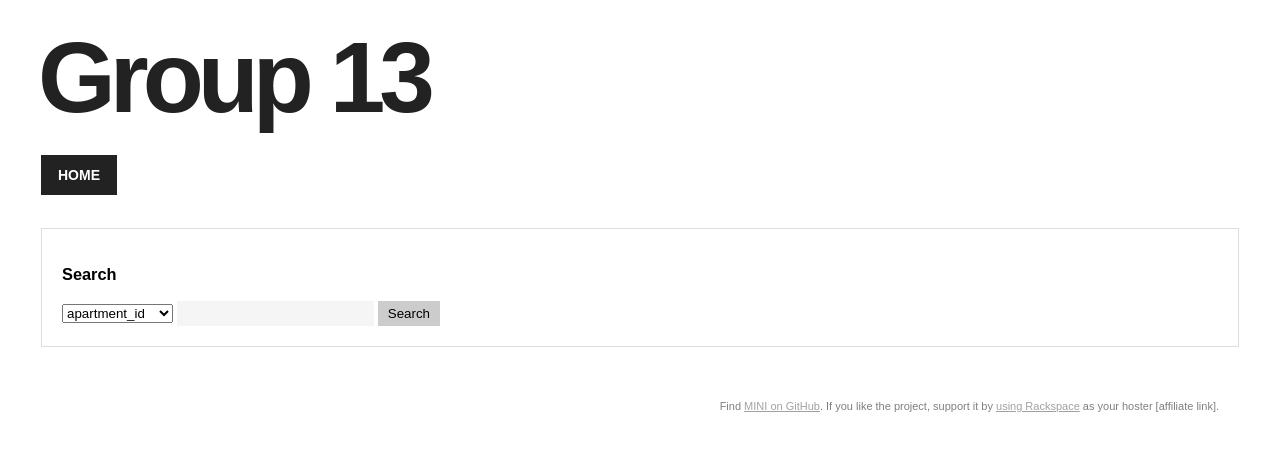
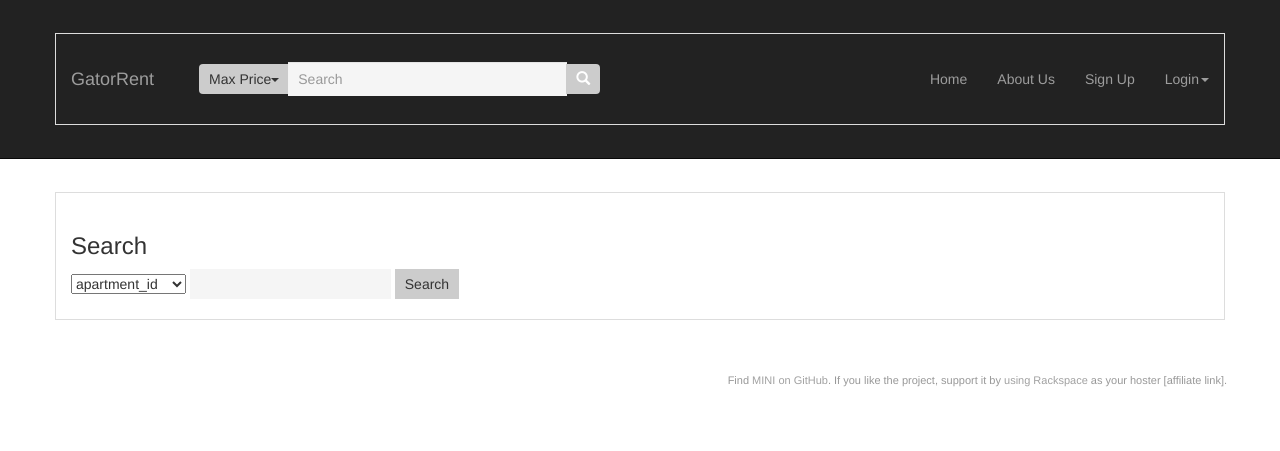
Before and after one commit to ronbarrera/GatorRent-Site-Project, a PHP site: page / in a window 1280 px wide. Shown: the top 451 px of the page. Run offline with PHP 8.4, Linux system fonts and the light colour scheme; data that the repository does not hold is empty; a stand-in replaces the project's code that opens the database connection; some libraries are stand-ins or nearby versions.

Commit message:
Added static navbar (html code) to header.php

```diff
--- a/application/view/_templates/header.php
+++ b/application/view/_templates/header.php
@@ -2,25 +2,97 @@
 <html lang="en">
     <head>
         <meta charset="utf-8">
-    <title>F16G13 Prototype</title>
+        <title>GatorRent</title>
         <meta name="description" content="">
         <meta name="viewport" content="width=device-width, initial-scale=1.0">
 
         <!-- JS -->
         <!-- please note: The JavaScript files are loaded in the footer to speed up page construction -->
         <!-- See more here: http://stackoverflow.com/q/2105327/1114320 -->
-    <script src="https://code.jquery.com/jquery-1.11.1.min.js"></script>
 
-    <!-- CSS -->
+        <!-- Our Custom CSS -->
         <link href="<?php echo URL; ?>css/style.css" rel="stylesheet">
+
+        <!-- Bootstrap -->
+        <!-- jQuery (necessary for Bootstrap's JavaScript plugins) -->
+        <script src="https://ajax.googleapis.com/ajax/libs/jquery/1.12.4/jquery.min.js"></script>
+        <!-- Latest compiled and minified JavaScript -->
+        <script src="https://maxcdn.bootstrapcdn.com/bootstrap/3.3.7/js/bootstrap.min.js"></script>
+        <!-- Latest compiled and minified CSS -->
+        <link rel="stylesheet" href="https://maxcdn.bootstrapcdn.com/bootstrap/3.3.7/css/bootstrap.min.css">
+
+        <!-- search bar function -->
+        <script src="<?php echo URL; ?>js/searchbar.js"></script>
+
+
     </head>
     <body>
-    <!-- logo -->
-    <div class="logo">
-        Group 13
+        <nav class="navbar navbar-inverse navbar-static-top">
+            <div class="container">
+                <div class="navbar-header">
+                    <button type="button" class="navbar-toggle" data-toggle="collapse" data-target="#bs-example-navbar-collapse-1">
+                        <span class="sr-only">Toggle navigation</span>
+                        <span class="icon-bar"></span>
+                        <span class="icon-bar"></span>
+                        <span class="icon-bar"></span>
+                    </button>
+                    <a class="navbar-brand" href="<?php echo URL; ?>">GatorRent</a>
                 </div>
 
-    <!-- navigation -->
-    <div class="navigation">
-        <a href="<?php echo URL; ?>">home</a>
+                <div class="col-sm-5">
+                    <form class="navbar-form" action="<?php echo URL; ?>home/search" method="POST">
+                        <div class="input-group" style="width: 100%">
+                            <div class="input-group-btn search-panel" style="width: 1%">
+                                <button type="button" class="btn btn-default dropdown-toggle" data-toggle="dropdown">
+                                    <span id="search_concept"><?php echo(isset($_POST['search_option']) ? $search_options[$_POST['search_option']] : 'Max Price') ?></span><span class="caret"></span>
+                                </button>
+                                <ul class="dropdown-menu" role="menu">
+                                    <?php foreach ($search_options as $key => $option) { ?>
+                                        <li><a href="#" data-value="<?php echo $key ?>"><?php echo $option ?></a></li>
+                                    <?php } ?>
+                                </ul>
                             </div>
+                            <input type="hidden" name="search_option" value="<?php echo(isset($_POST['search_option']) ? $_POST['search_option'] : 'price') ?>" id="search_option">
+                            <input type="text" class="form-control" name="search_query" placeholder="Search" value="<?php echo(isset($_POST['search_query']) ? $_POST['search_query'] : '') ?>">
+                            <span class="input-group-btn">
+                                <button class="btn btn-primary" type="submit" name="submit_search" value="Search"><span class="glyphicon glyphicon-search"></span></button>
+                            </span>
+                        </div>
+                    </form>
+                </div>
+
+                <!-- Collect the nav links, forms, and other content for toggling -->
+                <div class="collapse navbar-collapse" id="bs-example-navbar-collapse-1">
+                    <ul class="nav navbar-nav navbar-right">
+                        <li class="<?php echo(($location == 'home') ? 'active' : '') ?>" ><a href="<?php echo URL; ?>">Home</a></li>
+                        <li class="<?php echo(($location == 'aboutus') ? 'active' : '') ?>"><a href="<?php echo URL; ?>home/aboutus">About Us</a></li>
+                        <li class="<?php echo(($location == 'signup') ? 'active' : '') ?>"><a href="<?php echo URL; ?>home/signup"">Sign Up</a></li>
+                        <li class="dropdown" id="menuLogin">
+                            <a class="dropdown-toggle" href="#" data-toggle="dropdown" id="navLogin">Login<span class="caret"></span></a>
+                            <ul class="dropdown-menu" id="dropdown-login">
+                                <li>
+                                    <div class="row">
+                                        <div class="col-md-12">
+                                            <form class="form" role="form" method="post" action="login" accept-charset="UTF-8" id="login-nav">
+                                                <div class="form-group">
+                                                    <label class="sr-only" for="exampleInputEmail2">Email address</label>
+                                                    <input type="email" class="form-control" id="userEmail" placeholder="Email address" required>
+                                                </div>
+                                                <div class="form-group">
+                                                    <label class="sr-only" for="exampleInputPassword2">Password</label>
+                                                    <input type="password" class="form-control" id="userPassword" placeholder="Password" required>
+                                                </div>
+                                                <div class="form-group">
+                                                    <button type="submit" class="btn btn-primary btn-block">Sign in</button>
+                                                </div>
+                                            </form>
+                                        </div>
+                                    </div>
+                                </li>
+                            </ul>
+                        </li>
+
+                    </ul>
+                </div><!-- /.navbar-collapse -->
+            </div>
+        </nav>
```
Lines whose indentation alone changed are shown as unchanged.
